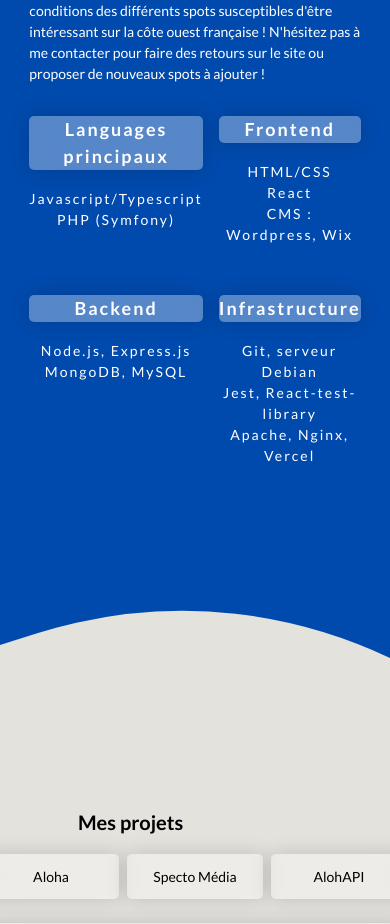
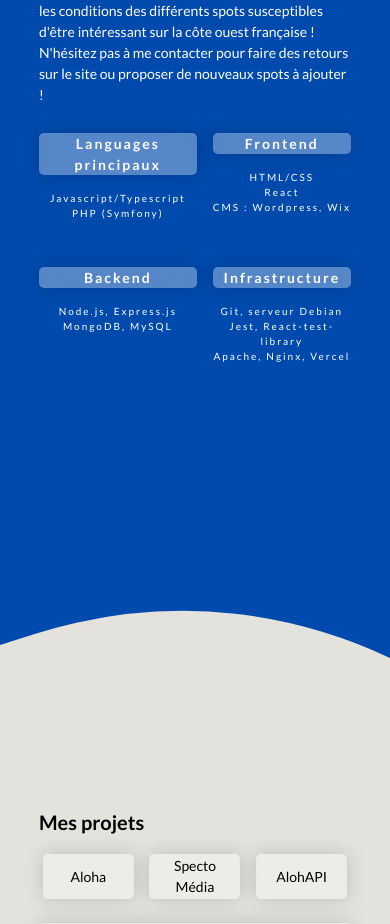
Before and after one commit to Clv86/portfolio, a React (Vite) app: page / in a window 390 px wide. Shown: the part 1044-1968 px from the top of the page. Built offline with nearby package versions, Linux system fonts and the light colour scheme; a web font is replaced by a local one.

Commit message:
Responsive for About, Projects, and Contact modified

```diff
--- a/src/style/about.css
+++ b/src/style/about.css
@@ -8,7 +8,11 @@
   padding: 100px 20vw;
   color: white;
 }
-
+@media (max-width: 670px) {
+  .about {
+    padding: 100px 10vw;
+  }
+}
 .aboutGrid {
   display: grid;
   gap: 1rem;
@@ -30,6 +34,7 @@
   box-shadow: 0 0 20px rgba(0, 0, 0, 0.164);
   border-radius: 5px;
   letter-spacing: 2px;
+  font-size: clamp(14px, 1.8dvw, 28px);
 }
 .card ul {
   padding: 0;
@@ -38,7 +43,7 @@
   list-style-type: none;
   text-align: center;
   letter-spacing: 2px;
-  font-size: var(--h4);
+  font-size: clamp(10px, 1.8dvw, 20px);
 }
 .languages {
   grid-area: languages;
--- a/src/style/contact.css
+++ b/src/style/contact.css
@@ -95,3 +95,29 @@ textarea {
 [type='submit']:hover {
   background: #f6d300;
 }
+
+@media (max-height: 900px) {
+  textarea {
+    height: 80px;
+  }
+}
+@media (max-height: 700px) {
+  textarea {
+    height: 50px;
+  }
+  .feedback-input {
+    padding: 6px;
+    font-size: 14px;
+  }
+  .input-submit {
+    font-size: 20px;
+    padding-top: 8px;
+    padding-bottom: 8px;
+  }
+  .navIcon {
+    margin-top: 0;
+  }
+  .description p {
+    margin: 0;
+  }
+}
--- a/src/style/projects.css
+++ b/src/style/projects.css
@@ -17,13 +17,19 @@
   grid-row-gap: 0;
   grid-column-gap: 1.5em;
   align-items: center;
-  @media (max-width: 1009px) {
+}
+@media (max-width: 1219px) {
+  .projects {
+    padding: 100px 10vw;
+  }
+}
+@media (max-width: 1009px) {
+  .main-section {
     grid-template-areas:
       'aloha alohapi specto'
       'presentation presentation presentation';
     grid-row-gap: 1.5em;
     grid-column-gap: 0.5em;
-    justify-content: center;
   }
 }
 .main-section div {
@@ -50,8 +56,8 @@
   background: none;
   border: none;
   font: inherit;
-  margin: 0;
-  width: 136px;
+  margin: 0 auto;
+  width: clamp(91px, 8vw, 136px);
   height: 45px;
   display: flex;
   align-items: center;
```
